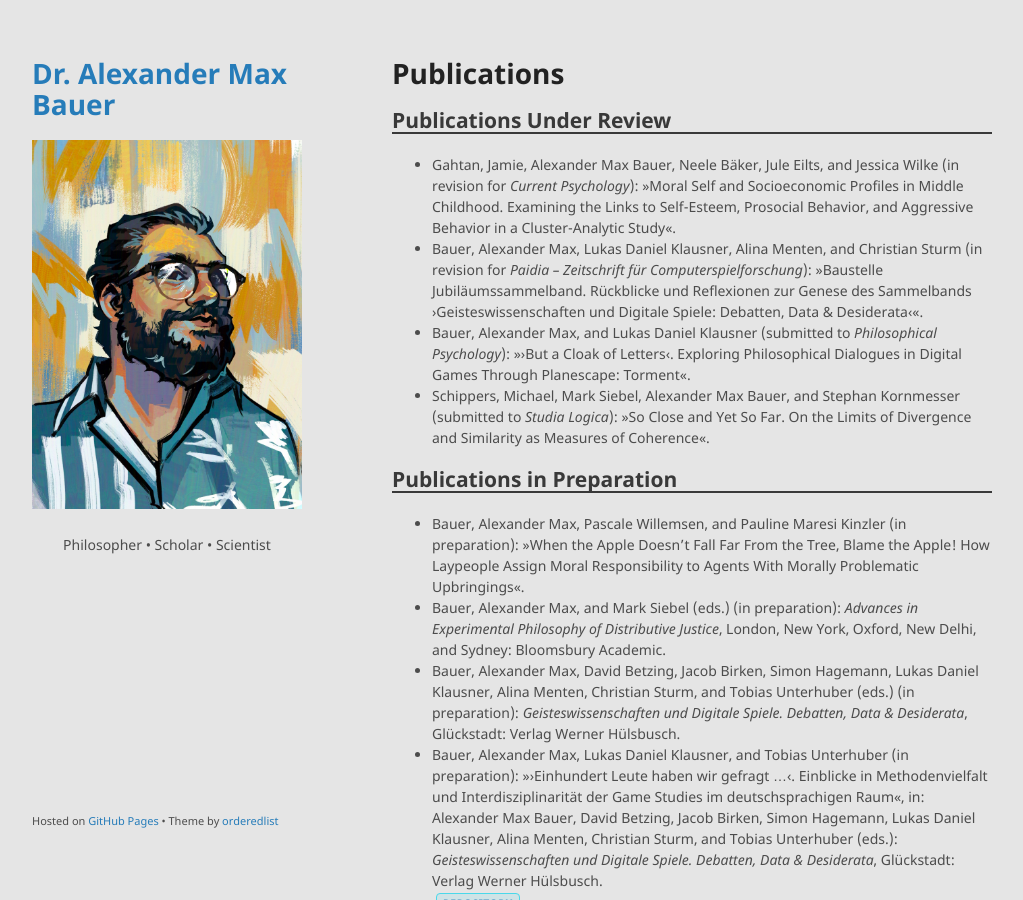
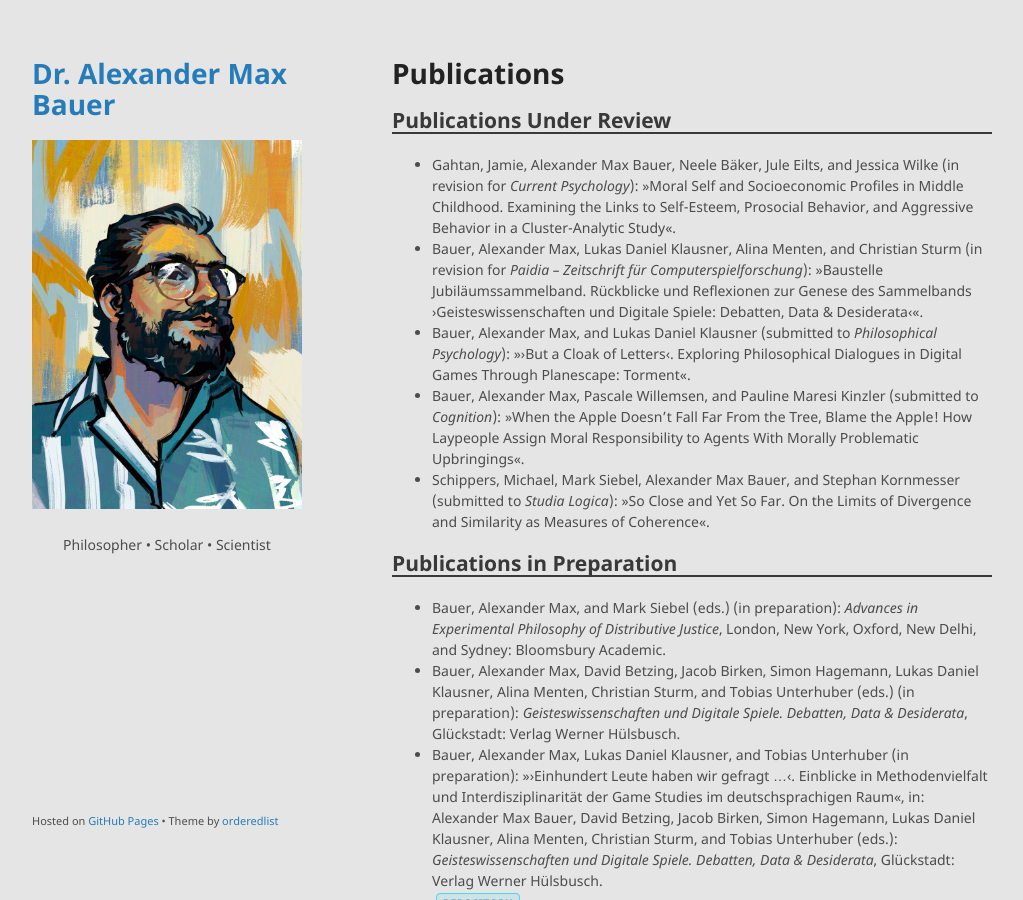
Before and after one commit to alephmembeth/alephmembeth.github.io, a Jekyll site: the page built from publications.md, in a window 1280 px wide and 900 px high. Shown: the whole window, without its empty margins (128-1151 px from the left). Built offline with Jekyll 4.4.1, drawn with Linux system fonts in a browser that asks for light colours; our own code applies the rules of GitHub Pages for plain Markdown files.

Commit message:
Update publications.md

```diff
--- a/publications.md
+++ b/publications.md
@@ -9,11 +9,11 @@ layout: default
 + Gahtan, Jamie, Alexander Max Bauer, Neele Bäker, Jule Eilts, and Jessica Wilke (in revision for _Current Psychology_): »Moral Self and Socioeconomic Profiles in Middle Childhood. Examining the Links to Self-Esteem, Prosocial Behavior, and Aggressive Behavior in a Cluster-Analytic Study«.
 + Bauer, Alexander Max, Lukas Daniel Klausner, Alina Menten, and Christian Sturm (in revision for _Paidia – Zeitschrift für Computerspielforschung_): »Baustelle Jubiläumssammelband. Rückblicke und Reflexionen zur Genese des Sammelbands ›Geisteswissenschaften und Digitale Spiele: Debatten, Data & Desiderata‹«.
 + Bauer, Alexander Max, and Lukas Daniel Klausner (submitted to _Philosophical Psychology_): »›But a Cloak of Letters‹. Exploring Philosophical Dialogues in Digital Games Through Planescape: Torment«.
++ Bauer, Alexander Max, Pascale Willemsen, and Pauline Maresi Kinzler (submitted to _Cognition_): »When the Apple Doesn’t Fall Far From the Tree, Blame the Apple! How Laypeople Assign Moral Responsibility to Agents With Morally Problematic Upbringings«.
 + Schippers, Michael, Mark Siebel, Alexander Max Bauer, and Stephan Kornmesser (submitted to _Studia Logica_): »So Close and Yet So Far. On the Limits of Divergence and Similarity as Measures of Coherence«.
 
 ## Publications in Preparation
 
-+ Bauer, Alexander Max, Pascale Willemsen, and Pauline Maresi Kinzler (in preparation): »When the Apple Doesn’t Fall Far From the Tree, Blame the Apple! How Laypeople Assign Moral Responsibility to Agents With Morally Problematic Upbringings«.
 + Bauer, Alexander Max, and Mark Siebel (eds.) (in preparation): _Advances in Experimental Philosophy of Distributive Justice_, London, New York, Oxford, New Delhi, and Sydney: Bloomsbury Academic.
 + Bauer, Alexander Max, David Betzing, Jacob Birken, Simon Hagemann, Lukas Daniel Klausner, Alina Menten, Christian Sturm, and Tobias Unterhuber (eds.) (in preparation): _Geisteswissenschaften und Digitale Spiele. Debatten, Data & Desiderata_, Glückstadt: Verlag Werner Hülsbusch.
 + Bauer, Alexander Max, Lukas Daniel Klausner, and Tobias Unterhuber (in preparation): »›Einhundert Leute haben wir gefragt …‹. Einblicke in Methodenvielfalt und Interdisziplinarität der Game Studies im deutschsprachigen Raum«, in: Alexander Max Bauer, David Betzing, Jacob Birken, Simon Hagemann, Lukas Daniel Klausner, Alina Menten, Christian Sturm, and Tobias Unterhuber (eds.): _Geisteswissenschaften und Digitale Spiele. Debatten, Data & Desiderata_, Glückstadt: Verlag Werner Hülsbusch.<br><span class = "label color-9">[Repository](https://github.com/alephmembeth/survey-game-studies-2025)</span>
```
